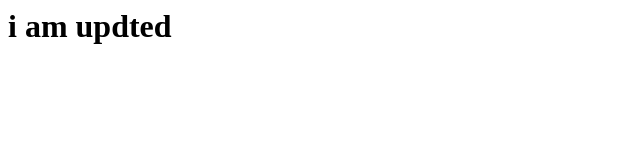
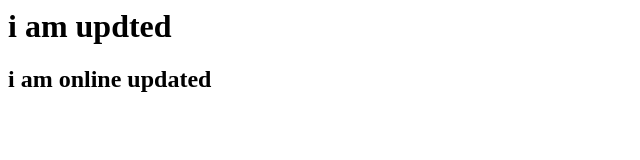
Before and after one commit to SyedNaveed/testdocs, a plain HTML site: page index.html in a window 1280 px wide. Shown: the whole page, without its empty margins (0-640 px from the left). Drawn offline with Linux system fonts and the light colour scheme.

Commit message:
Update index.html

```diff
--- a/index.html
+++ b/index.html
@@ -1 +1,2 @@
 <h1>i am updted </h1>
+<h2>i am online updated </h2>
```
